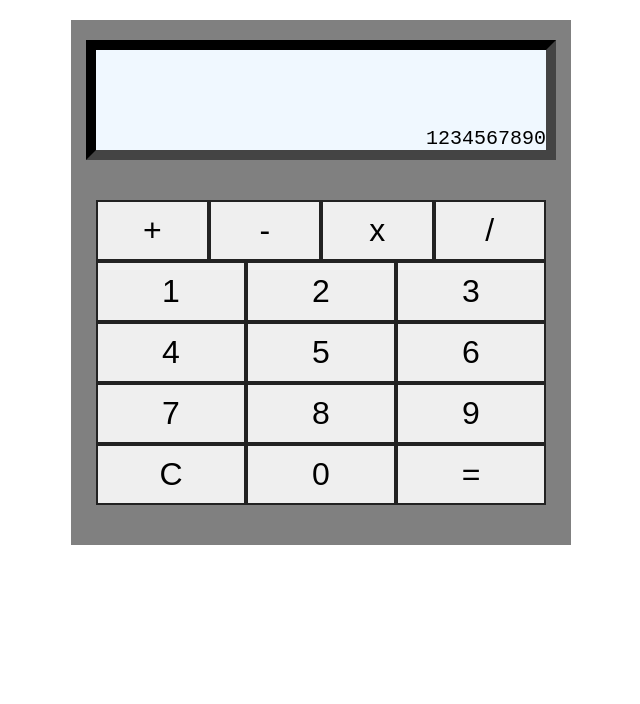
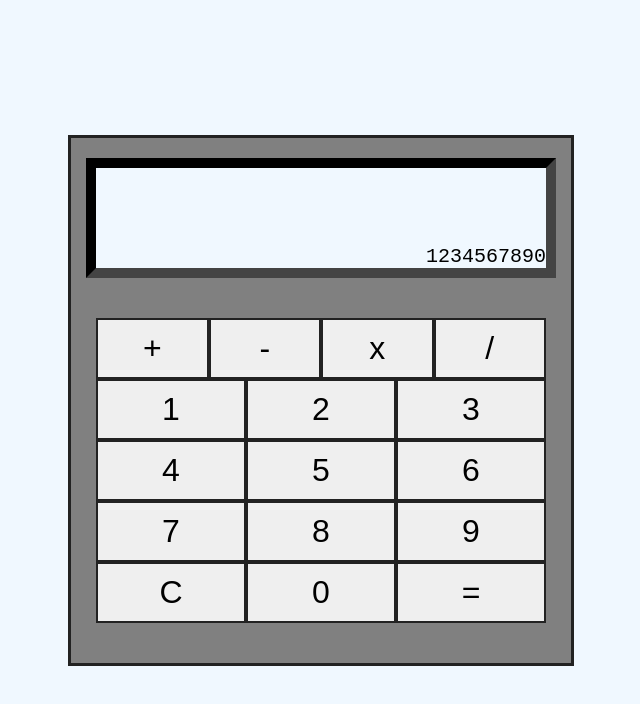
Before and after one commit to omaskati/calculator, a plain HTML site: page index.html in a window 1280 px wide. Shown: the whole page, without its empty margins (319-959 px from the left). Drawn offline with Linux system fonts and the light colour scheme.

Commit message:
Update calculator border, position, & page bgColor

```diff
--- a/styles.css
+++ b/styles.css
@@ -3,10 +3,23 @@
     padding: 0;
 }
 
+body{
+    background-color: aliceblue;
+}
+
+#container{
+    width:100%;
+    height:100vh;
+    display:flex;
+    justify-content: center;
+    align-items: center;
+}
 #calculator{
-    margin: 20px auto;
+    /*margin: 20px auto;*/
     width:500px;
     height: auto;
+
+    border:3px solid #222;
 
     background-color: gray;
     display: flex;
```
